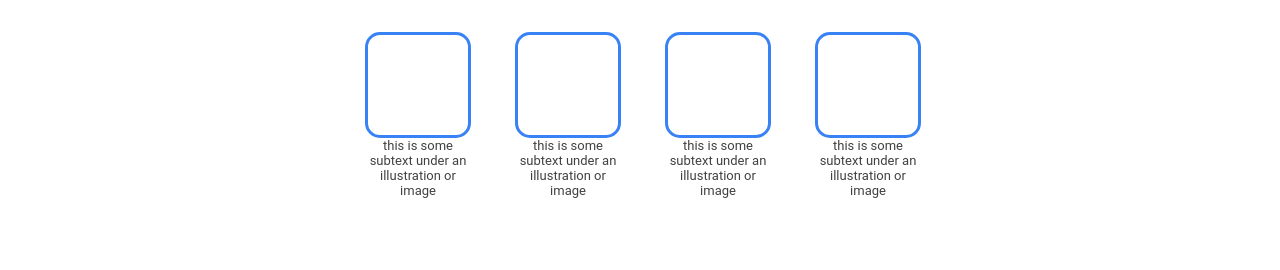
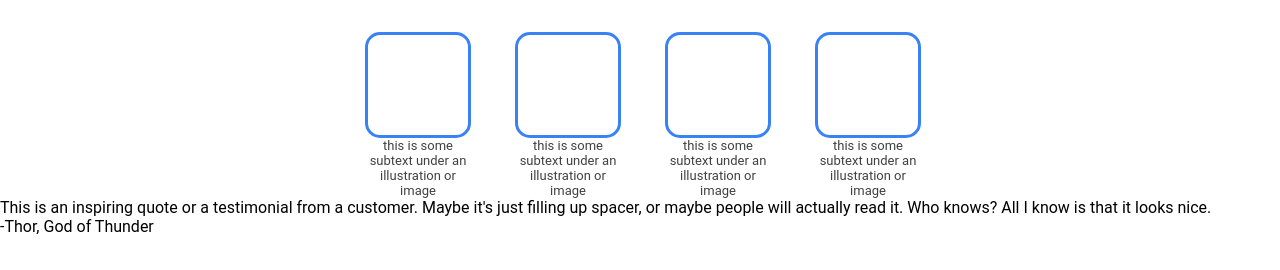
Before and after one commit to HideOnTheBushh/landing-page, a plain HTML site: page index.html in a window 1280 px wide. Shown: the part 324-594 px from the top of the page. Drawn offline with Linux system fonts and the light colour scheme.

Commit message:
Quote html complete

```diff
--- a/index.html
+++ b/index.html
@@ -41,7 +41,7 @@
 
         <div class="info">
             <div class="title">
-                Some random information
+                    Some random information
             </div>
             <div class="boxes">
                 <div class="box">
@@ -64,7 +64,12 @@
         </div>
 
         <div class="quote">
-
+            <div class="quote-text">
+                This is an inspiring quote or a testimonial from a customer. Maybe it's just filling up spacer, or maybe people will actually read it. Who knows? All I know is that it looks nice.
+            </div>
+            <div class="quote-author">
+                -Thor, God of Thunder
+            </div>
         </div>
 
         <div class="sign-up">
```
